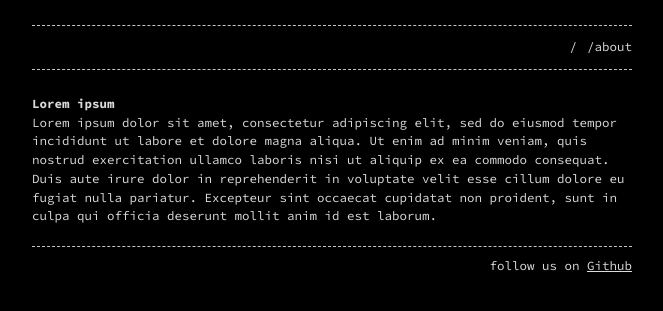
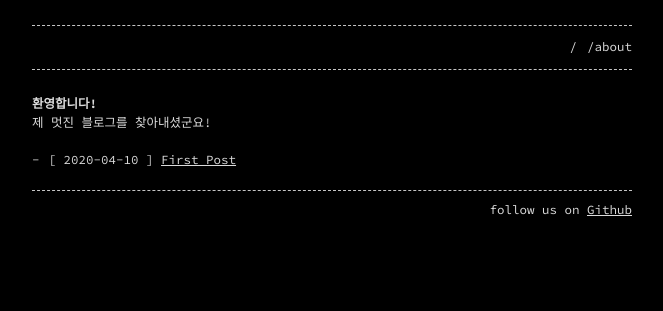
Before and after one commit to code-bebop/code-bebop.github.io, a Jekyll site: the page built from index.md, in a window 1280 px wide. Shown: the top 311 px of the page, without its empty margins (308-971 px from the left). Built offline with Jekyll 4.4.1, drawn with Linux system fonts in a browser that asks for light colours.

Commit message:
Update index.md

```diff
--- a/index.md
+++ b/index.md
@@ -1,9 +1,9 @@
 ---
 title: /
-layout: page
+layout: home
 permalink: /
 ---
 
-# Lorem ipsum
+# 환영합니다!
 
-Lorem ipsum dolor sit amet, consectetur adipiscing elit, sed do eiusmod tempor incididunt ut labore et dolore magna aliqua. Ut enim ad minim veniam, quis nostrud exercitation ullamco laboris nisi ut aliquip ex ea commodo consequat. Duis aute irure dolor in reprehenderit in voluptate velit esse cillum dolore eu fugiat nulla pariatur. Excepteur sint occaecat cupidatat non proident, sunt in culpa qui officia deserunt mollit anim id est laborum.
+제 멋진 블로그를 찾아내셨군요!
```
